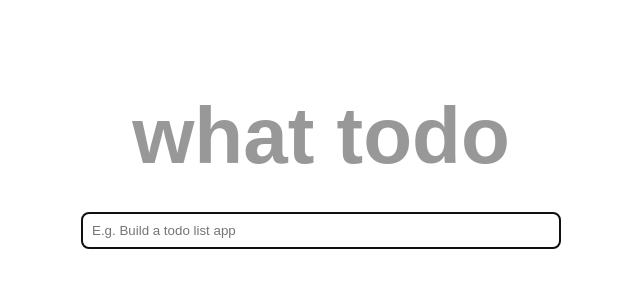
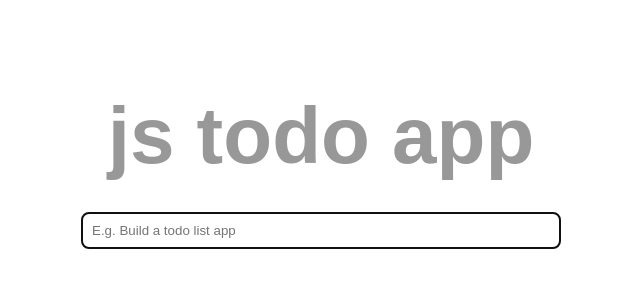
Before and after one commit to adbose/js-todo-app, a plain HTML site: page index.html in a window 1280 px wide. Shown: the whole page, without its empty margins (319-959 px from the left). Drawn offline with Linux system fonts and the light colour scheme.

Commit message:
Update title

```diff
--- a/index.html
+++ b/index.html
@@ -8,7 +8,7 @@
 </head>
 <body>
     <div class="container">
-        <h1 class="app-title">what todo</h1>
+        <h1 class="app-title">js todo app</h1>
         <ul class="todo-list js-todo-list"></ul>
 
         <form class="js-form">
```
